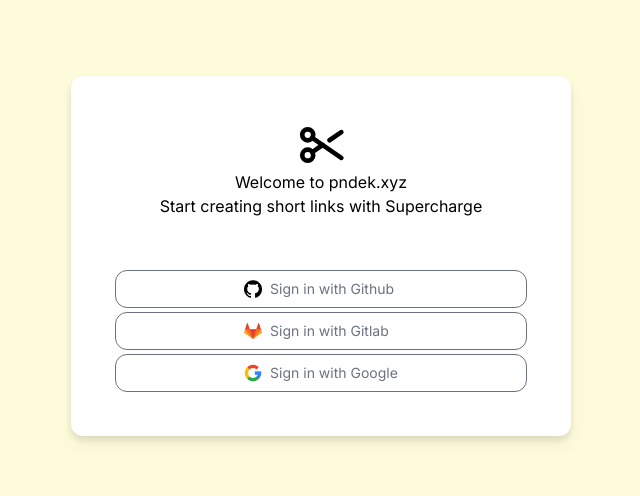
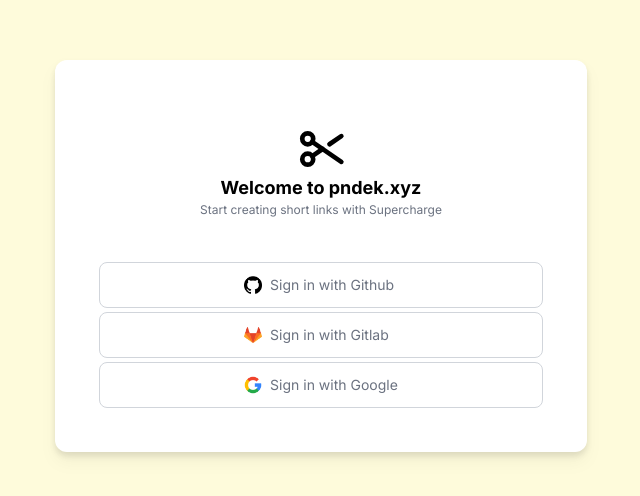
Before and after one commit to MohamedABBJ/url-shortener, a Next.js app: page /signin in a window 1280 px wide. Shown: the part 144-640 px from the top of the page, without its empty margins (319-959 px from the left). Built offline with nearby package versions, Linux system fonts and the light colour scheme.

Commit message:
improving design

```diff
--- a/src/app/signin/page.tsx
+++ b/src/app/signin/page.tsx
@@ -31,10 +31,17 @@
   return (
     <div className="animate-changing-colors flex items-center justify-center w-full h-lvh outline [&_div]:flex [&_div]:flex-col">
       <div className="bg-white flex-col flex items-center p-11 rounded-xl drop-shadow-lg">
-        <Image width={50} src={ScissorsIcon} alt="scissorsIcon" />
-        <p>Welcome to pndek.xyz</p>
-        <p>Start creating short links with Supercharge</p>
-        <div className="mt-12">
+        <Image
+          className="mt-5"
+          width={50}
+          src={ScissorsIcon}
+          alt="scissorsIcon"
+        />
+        <p className="font-bold text-lg">Welcome to pndek.xyz</p>
+        <p className="text-xs text-gray-500">
+          Start creating short links with Supercharge
+        </p>
+        <div className="mt-10">
           {signInOptions.map((element) => (
             <SignInButtons
               {...{
--- a/src/app/signin/sign-in-buttons.tsx
+++ b/src/app/signin/sign-in-buttons.tsx
@@ -10,7 +10,7 @@
         const request = window.open(await googleSignIn());
         console.log(request);
       }}
-      className=" border border-gray-500 rounded-xl flex py-2  px-32 gap-2 items-center  mt-1 text-gray-500 text-sm hover:bg-gray-200 transition-colors duration-100"
+      className=" border border-gray-300 rounded-lg flex py-3 px-36 gap-2 items-center  mt-1 text-gray-500 text-sm hover:bg-gray-200 transition-colors duration-100"
       key={props.id}
     >
       <Image width={18} src={props.icon} alt={`${props.optionName}Icon`} />
```
